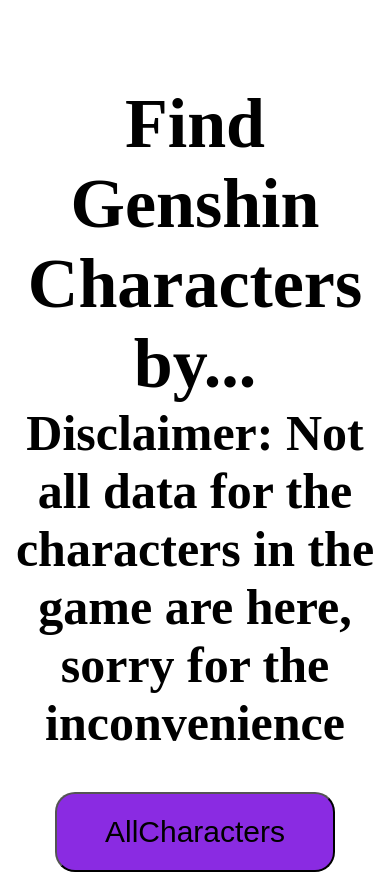
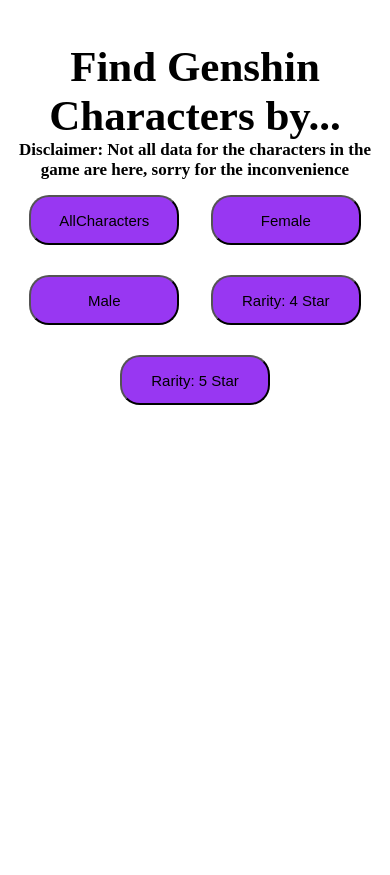
Before and after one commit to staten-island-tech/api-project-AngelaW45, a website built with Vite: page vite-project/index.html in a window 390 px wide. Shown: the top 875 px of the page. After the commit the page ends 844 px from the top, so only its background shows below. Built offline with nearby package versions, Linux system fonts and the light colour scheme; no server answers.

Commit message:
19 (home), media query DONE

```diff
--- a/vite-project/index.html
+++ b/vite-project/index.html
@@ -8,7 +8,7 @@
   </head>
   <body>
     <h1 id="header">Find Genshin Characters by...</h1>
-    <h2 id="disclaimer">Disclaimer: Not all data for the characters in the game are here, sorry for the inconvenience</h2>
+    <h4 id="disclaimer">Disclaimer: Not all data for the characters in the game are here, sorry for the inconvenience</h4>
 
     <div class="btn">
       <button class="c">AllCharacters</button>
--- a/vite-project/style.css
+++ b/vite-project/style.css
@@ -19,7 +19,7 @@
   padding: 2rem 4rem 2rem 4rem;
   font-size: 3rem;
   margin: 4rem;
-  background-color: blueviolet;
+  background-color: var(--darkP);
   border-radius: 2rem;
 }
 
@@ -87,18 +87,18 @@
   height: 100%;
   -webkit-backface-visibility: hidden;
   backface-visibility: hidden;
-  background-color: var(--gray);
-  border: 0.5rem solid var(--primary);
+  background-color: var(--lightP);
+  border: 0.5rem solid var(--Black);
 }
 
 .flip-card-front {
-  color: var(--black);
+  color: var(--Black);
   border-radius: 15px;
   padding: 5vh 2vh 5vh 2vh;
 }
 
 .flip-card-back {
-  color: var(--black);
+  color: var(--Black);
   transform: rotateY(180deg);
   border-radius: 15px;
   padding: 4vh;
@@ -106,18 +106,12 @@
 
 :root {
   --white: #ffffff;
-  --gray: rgb(224, 201, 252);
-  --black: #000000;
-  --pyro: #ef3333;
-  --geo: rgb(251, 215, 6);
-  --dendro: rgba(45, 252, 162, 0.697);
-  --anemo: #72e7c6;
-  --cryo: rgb(56, 238, 232);
-  --hydro: rgb(66, 92, 226);
-  --electro: rgb(153, 16, 212);
+  --lightP: rgb(224, 201, 252);
+  --darkP: rgb(152, 55, 242);
+  --Black: #000000;
 
-  --primary: var(--black);
-  --secondary: var(--geo);
+  --primary: var(--Black);
+  --secondary: var(--lightP);
 
   --app: 3.375rem;
   --h1: 7rem;
@@ -155,3 +149,76 @@
   text-align: center;
   margin: auto;
 }
+
+@media screen and (max-width: 1280px) {
+  :root {
+    --app: 3.375rem;
+    --h1: 7.3rem;
+    --h2: 5.3rem;
+    --h3: 3.5rem;
+    --h4: 2.5rem;
+    --h5: 1.8rem;
+  }
+}
+
+@media screen and (max-width: 810px) {
+  .c,
+  .f,
+  .m,
+  .r4,
+  .r5 {
+    width: 27rem;
+    height: 7rem;
+    padding: 1.5rem 3rem 1.5rem 3rem;
+    margin: 4rem;
+  }
+
+  :root {
+    --h1: 6rem;
+    --h2: 5rem;
+    --h3: 3rem;
+    --h4: 2rem;
+    --h5: 1.8rem;
+  }
+}
+
+@media screen and (max-width: 390px) {
+  #header {
+    padding-top: 5vh;
+  }
+
+  .c,
+  .f,
+  .m,
+  .r4,
+  .r5 {
+    width: 15rem;
+    height: 5rem;
+    padding: 0.7rem 2rem 0.7rem 2rem;
+    font-size: 1.5rem;
+    margin: 1.5rem;
+  }
+
+  :root {
+    --h1: 4.3rem;
+    --h2: 3rem;
+    --h3: 2rem;
+    --h4: 1.7rem;
+    --h5: 1.8rem;
+  }
+
+  .flip-card {
+    width: 30rem;
+    height: 30rem;
+    margin: 2rem auto;
+  }
+
+  .flip-card-back {
+    padding: 3vh 4vh 3vh 4vh;
+  }
+
+  .display-birthday,
+  .displpay-rarity {
+    padding: 2vh;
+  }
+}
```
